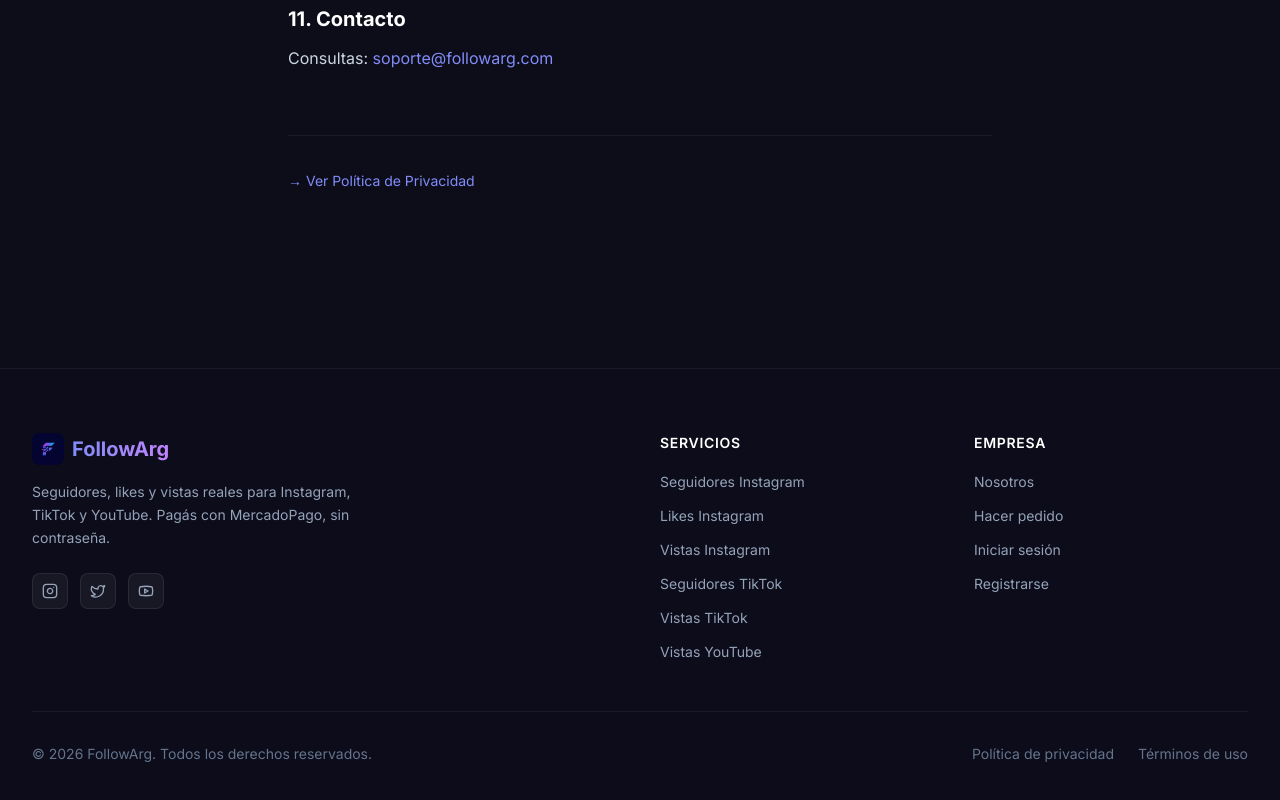
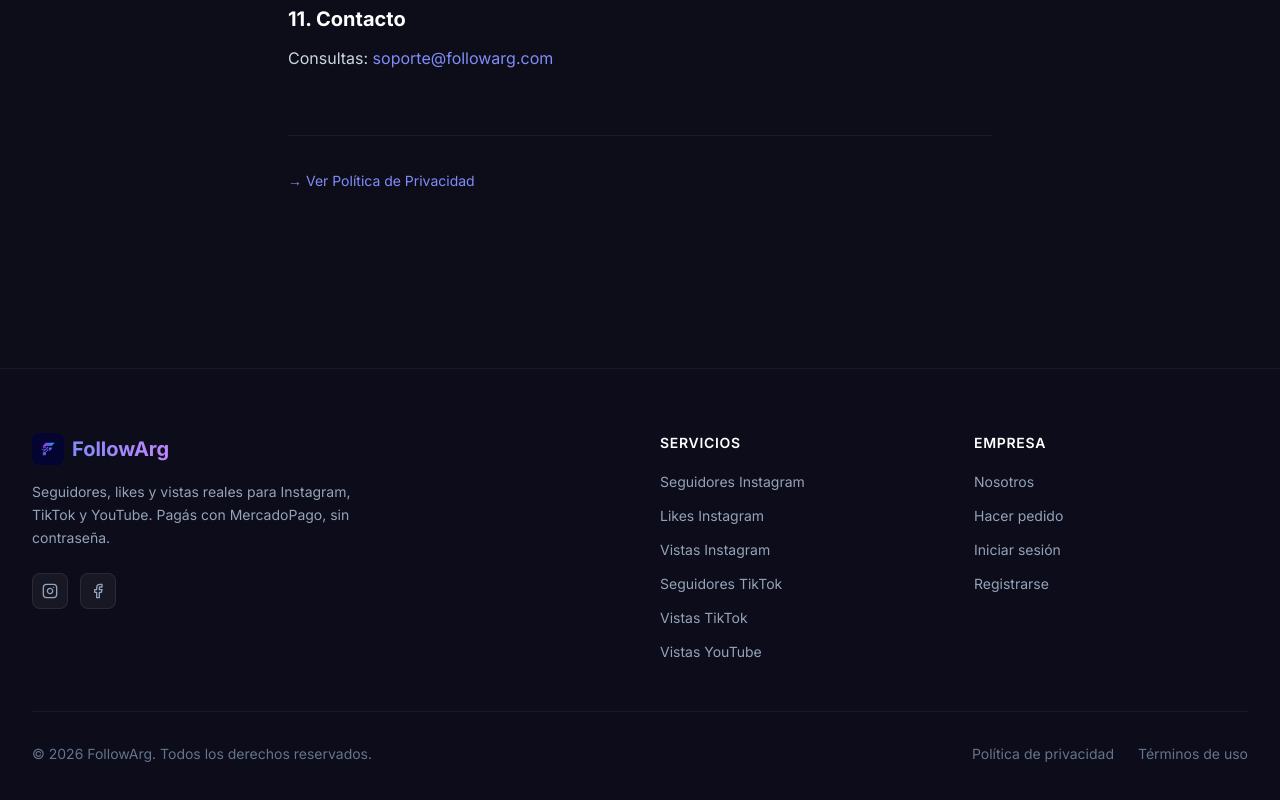
Before and after one commit to Scribax/SMMPANEL, a Next.js app in the folder frontend/: page /terms in a window 1280 px wide. Shown: the part 2259-3059 px from the top of the page. Built offline with nearby package versions, Linux system fonts and the light colour scheme.

Commit message:
feat: actualizar links de redes sociales (Instagram + Facebook reales)

```diff
--- a/frontend/src/components/Footer.tsx
+++ b/frontend/src/components/Footer.tsx
@@ -1,6 +1,6 @@
 import Link from 'next/link';
 import Image from 'next/image';
-import { Instagram, Twitter, Youtube } from 'lucide-react';
+import { Instagram, Facebook } from 'lucide-react';
 
 export default function Footer() {
   return (
@@ -16,14 +16,21 @@
               Seguidores, likes y vistas reales para Instagram, TikTok y YouTube. Pagás con MercadoPago, sin contraseña.
             </p>
             <div className="flex items-center gap-3 mt-6 flex-wrap">
-              <a href="#" className="w-9 h-9 rounded-lg bg-white/[0.05] hover:bg-white/[0.1] border border-white/[0.08] flex items-center justify-center text-slate-400 hover:text-white transition-all">
+              <a
+                href="https://www.instagram.com/followargok/"
+                target="_blank"
+                rel="noopener noreferrer"
+                className="w-9 h-9 rounded-lg bg-white/[0.05] hover:bg-white/[0.1] border border-white/[0.08] flex items-center justify-center text-slate-400 hover:text-pink-400 transition-all"
+              >
                 <Instagram className="w-4 h-4" />
               </a>
-              <a href="#" className="w-9 h-9 rounded-lg bg-white/[0.05] hover:bg-white/[0.1] border border-white/[0.08] flex items-center justify-center text-slate-400 hover:text-white transition-all">
-                <Twitter className="w-4 h-4" />
-              </a>
-              <a href="#" className="w-9 h-9 rounded-lg bg-white/[0.05] hover:bg-white/[0.1] border border-white/[0.08] flex items-center justify-center text-slate-400 hover:text-white transition-all">
-                <Youtube className="w-4 h-4" />
+              <a
+                href="https://www.facebook.com/profile.php?id=61591227128374"
+                target="_blank"
+                rel="noopener noreferrer"
+                className="w-9 h-9 rounded-lg bg-white/[0.05] hover:bg-white/[0.1] border border-white/[0.08] flex items-center justify-center text-slate-400 hover:text-blue-400 transition-all"
+              >
+                <Facebook className="w-4 h-4" />
               </a>
             </div>
           </div>
```
